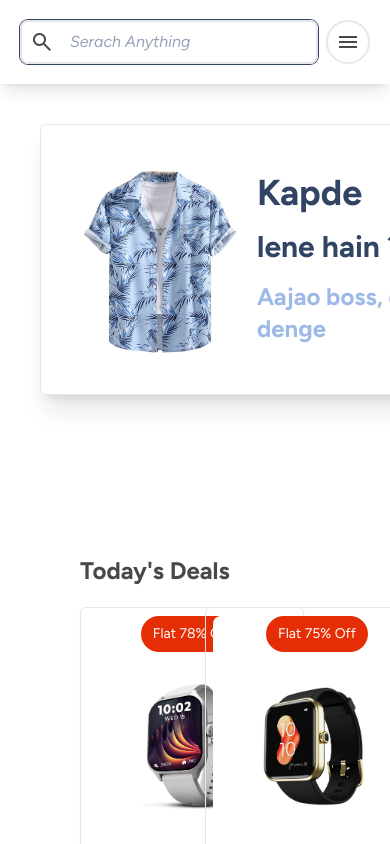
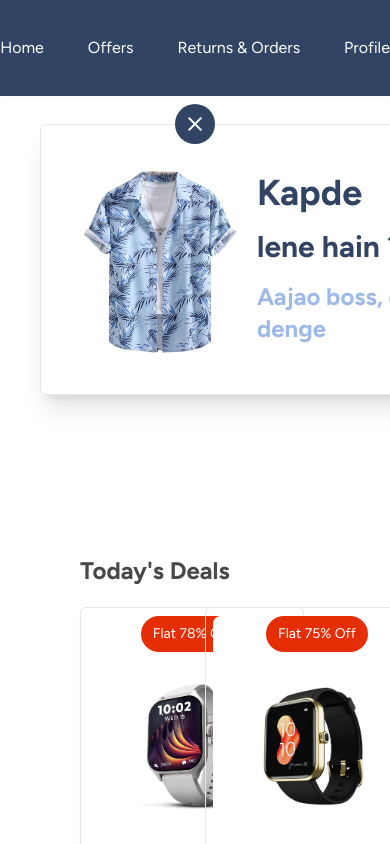
Before and after one commit to omkarbokil/OneShop, a website: page index.html in a window 390 px wide. Both pictures are taken after a click on the button "menu". Shown: the top 844 px of the page. Drawn offline with nearby package versions, Linux system fonts and the light colour scheme; a web font is replaced by a local one.

Commit message:
new message

```diff
--- a/JS/oneshop.js
+++ b/JS/oneshop.js
@@ -3,11 +3,9 @@ let itemCard1 = document.querySelectorAll(".item-card-1");
 let buyNow = document.querySelectorAll(".buy-now");
 let offer = document.querySelectorAll(".offer");
 let offer1 = document.querySelectorAll(".offer1");
-let uploadPicture = document.querySelector("#upload_picture")
-let upIcon = document.querySelector("#up_icon")
-let productName = document.querySelectorAll(".product_name")
-let ok = document.querySelectorAll("#ok")
-let products = document.querySelector(".products")
+let productName = document.querySelectorAll(".product_name");
+let ok = document.querySelectorAll("#ok");
+let products = document.querySelector(".products");
 
 // function product(){
 //      window.location.href = "/HTML/OneShop/product.html";
@@ -50,10 +48,19 @@ offer.forEach((val, ind) => {
      })
 })
 
-upIcon.addEventListener("mouseenter", () =>{
-     uploadPicture.classList.remove("hidden");
+// Collapsible Menu
+let collapsibleMenuOpen = document.querySelector("#collapsible-menu-open");
+let collapsibleMenuClose = document.querySelector("#collapsible-menu-close");
+let collapsibleMenu = document.querySelector("#collapsible-menu");
+
+collapsibleMenuOpen.addEventListener("click", () => {
+     // collapsibleMenu.classList.toggle("hidden");
+     collapsibleMenu.style.top = 0;
+     collapsibleMenuClose.classList.toggle("hidden");
 })
 
-upIcon.addEventListener("mouseleave", () =>{
-     uploadPicture.classList.add("hidden");
+collapsibleMenuClose.addEventListener("click", () => {
+     // collapsibleMenu.classList.toggle("hidden");
+     collapsibleMenu.style.top = "-8rem";
+     collapsibleMenuClose.classList.toggle("hidden");
 })
--- /dev/null
+++ b/JS/profile.js
@@ -0,0 +1,10 @@
+let uploadPicture = document.querySelector("#upload_picture");
+let upIcon = document.querySelector("#up_icon");
+
+upIcon.addEventListener("mouseenter", () =>{
+     uploadPicture.classList.remove("hidden");
+})
+
+upIcon.addEventListener("mouseleave", () =>{
+     uploadPicture.classList.add("hidden");
+})
--- a/index.html
+++ b/index.html
@@ -9,7 +9,7 @@
      <link rel="stylesheet" href="https://fonts.googleapis.com/css2?family=Material+Symbols+Outlined:opsz,wght,FILL,GRAD@24,400,0,0" />
 </head>
 <body class="overflow-x-hidden font-figtree">
-     <nav class="bg-[#ffffff] flex flex-col md:flex-row justify-around items-center gap-3 p-5 sticky top-[0.1px] shadow-lg z-50">
+     <nav class="bg-[#ffffff] flex flex-col md:flex-row justify-around items-center gap-3 p-5 sticky top-[0.1px] shadow-lg z-50 relative">
           <!-- Logo -->
           <section class="w-40 text-center hidden md:block">
                <h1 class="text-xl font-extrabold tracking-wider">
@@ -28,9 +28,11 @@
                     <input type="search" placeholder="Serach Anything" class="w-[100%] p-2 rounded-lg outline-none placeholder:italic placeholder:text-slate-400">
                </div>
                <!-- Collapsible Menu -->
-               <span class="material-symbols-outlined text-[#484848] p-2 border-2 rounded-full hover:bg-black/10" role="button">
-                    menu
-               </span>
+               <div class="block sm:hidden">
+                    <span class="material-symbols-outlined text-[#484848] p-2 border-2 rounded-full hover:bg-black/10 sm:ring-0 ring-1 ring-[#324464]" role="button" id="collapsible-menu-open">
+                         menu
+                    </span>
+               </div>
           </section>
           <!-- Navigation Menu -->
           <ul class=" gap-5 justify-center hidden sm:flex">
@@ -39,6 +41,21 @@
                <a href="/HTML/returns.html"><li class="cursor-pointer hover:bg-black/10 rounded-full py-1 px-3 line-clamp-1 text-ellipsis overflow-hidden text-nowrap">Returns & Orders</li></a>
                <a href="/HTML/profile.html"><li class="cursor-pointer hover:bg-black/10 rounded-full py-1 px-3">Profile</li></a>
           </ul>
+
+          <!-- Collapsible Menu -->
+          <section class="absolute text-white -top-24 transition-all" id="collapsible-menu">
+               <ul class=" gap-5 justify-center flex bg-[#324464] p-8 w-screen">
+                    <a href=""><li class="cursor-pointer hover:bg-white/10 rounded-full py-1 px-3">Home</li></a>
+                    <a href="/HTML/offers.html"><li class="cursor-pointer hover:bg-white/10 rounded-full py-1 px-3">Offers</li></a>
+                    <a href="/HTML/returns.html"><li class="cursor-pointer hover:bg-white/10 rounded-full py-1 px-3 line-clamp-1 text-ellipsis overflow-hidden text-nowrap">Returns & Orders</li></a>
+                    <a href="/HTML/profile.html"><li class="cursor-pointer hover:bg-white/10 rounded-full py-1 px-3">Profile</li></a>
+               </ul>
+          </section>
+          <section class="absolute top-[6.5rem] hidden" id="collapsible-menu-close">
+               <span class="material-symbols-outlined p-2 bg-[#324464] text-white rounded-full">
+                    close
+               </span>
+          </section>
      </nav>
 
      <!-- Banner Images -->
```
Also changed, not shown: HTML/profile.html (+1 -1 lines), CSS/o-oneshop.css.
